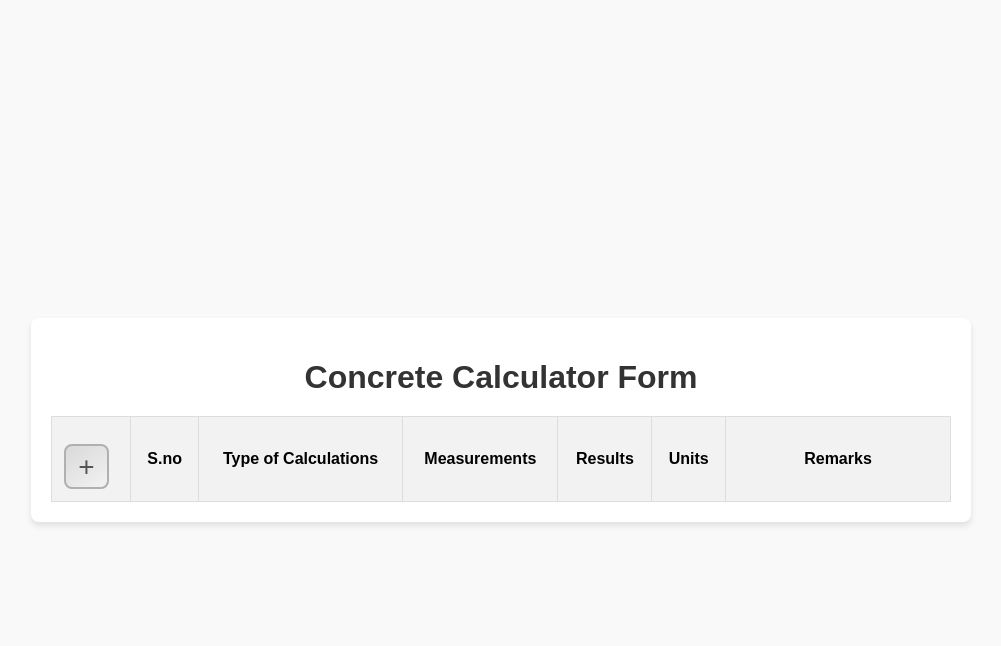
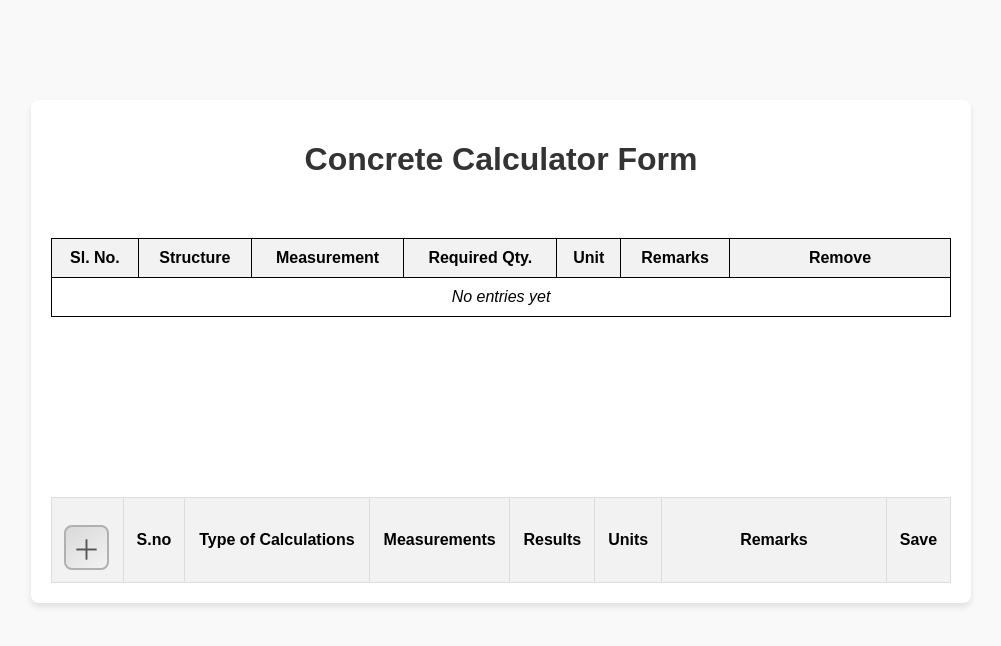
Before and after one commit to NovaWebDesignz/calcform, a React (Create React App) app: page / in a window 1280 px wide. Shown: the top 646 px of the page, without its empty margins (139-1140 px from the left). Built offline with nearby package versions, Linux system fonts and the light colour scheme.

Commit message:
entriees table, new remove bin icon on it, and defaulty now entries table will allways shown if still entries there. More Padding adjustments done

```diff
--- a/package.json
+++ b/package.json
@@ -3,6 +3,8 @@
   "version": "0.1.0",
   "private": true,
   "dependencies": {
+    "@fortawesome/free-solid-svg-icons": "^6.7.2",
+    "@fortawesome/react-fontawesome": "^0.2.2",
     "cra-template": "1.2.0",
     "react": "^18.3.1",
     "react-dom": "^18.3.1",
--- a/src/App.css
+++ b/src/App.css
@@ -1,9 +1,11 @@
 .App {
   text-align: center;
   font-family: Arial, sans-serif;
-  padding: 20px;
+  padding: 10px;
+  padding-top: 100px;
+  padding-bottom: 800px;
   background-color: #f9f9f9;
-  min-height: 100vh;
+  min-height: 10vh;
   display: flex;
   justify-content: center;
   align-items: center;
@@ -21,7 +23,7 @@
 h1 {
   font-size: 2rem;
   color: #333;
-  margin-bottom: 20px;
+  margin-bottom:60px;
 }
 
 .calculator-table {
@@ -47,6 +49,27 @@ h1 {
 .calculator-table tr:hover td {
   background-color: #f1f1f1;
 }
+
+.saved-entries-table {
+  width: 100%;
+  border-collapse: collapse;
+  margin-bottom: 180px;
+}
+
+.saved-entries-table th, .saved-entries-table td {
+  border: 1px solid #000;
+  padding: 10px;
+  text-align: center;
+  font-size: 16px;
+}
+
+.saved-entries-table th {
+  background-color: #f2f2f2;
+  font-weight: bold;
+}
+
+
+
 
 /* General Button Styling - Silver Polished Look */
 .action-btn {
@@ -168,3 +191,49 @@ th:nth-child(7) {
     font-size: 12px; /* Smaller font for better fit */
   }
 }
+
+/* now everything is okay, but imporant update needed i.e. the save button in
+calucution table should changed to save to saved when save clicked and information
+updated to above table, and if user again in the same row made a single change
+attemtpt, it again changed from saved to save, and thus it give otion to save the
+currect changes */
+
+/* Add bottom margin to the remove button to create gap */
+.saved-entries-table td:nth-child(7) {
+  width: 50px; /* Set a fixed width for the remove button column */
+  text-align: center; /* Center horizontally */
+  vertical-align: middle; /* Center vertically */
+  padding: 0; /* Remove padding */
+  padding-bottom: 10px; /* Add some padding to create space below */
+}
+
+/* Remove Button */
+.remove-entry-btn {
+  background-color: lightgrey; /* Background color */
+  color: black; /* Text color */
+  border: 2px solid grey; /* Border color */
+  padding: 10px; /* Size of the button */
+  cursor: pointer; /* Pointer cursor on hover */
+  font-size: 0; /* Remove text, keep only the icon */
+  border-radius: 5px; /* Rounded corners */
+  box-shadow: 0 4px 6px rgba(0, 0, 0, 0.1); /* Soft shadow effect */
+  transition: background-color 0.3s, transform 0.2s ease; /* Smooth transitions */
+  margin-bottom: 10px; /* Add margin below the button for a gap */
+}
+
+/* Hover Effect */
+.remove-entry-btn:hover {
+  background-color: grey; /* Change background color on hover */
+  transform: scale(1.05); /* Slight scale effect on hover */
+}
+
+/* Active state on click */
+.remove-entry-btn:active {
+  transform: scale(0.95); /* Slight shrink effect on click */
+}
+
+/* Icon styling inside the button */
+.remove-entry-btn i {
+  font-size: 20px; /* Set icon size */
+  color: darkgrey; /* Icon color */
+}
--- a/src/App.js
+++ b/src/App.js
@@ -9,14 +9,15 @@ function App() {
   const [popupIndex, setPopupIndex] = useState(null);
   const [measurements, setMeasurements] = useState([]);
   const [results, setResults] = useState([]);
-  const [remarks, setRemarks] = useState([]); // New state for remarks
+  const [remarks, setRemarks] = useState([]);
+  const [savedEntries, setSavedEntries] = useState([]); // Table for saved entries
 
   const handleAddRow = () => {
     setVisibleRows((prev) => prev + 1);
     setSelectedOptions([...selectedOptions, ""]);
     setMeasurements([...measurements, ""]);
     setResults([...results, ""]);
-    setRemarks([...remarks, ""]); // Initialize empty remark
+    setRemarks([...remarks, ""]);
   };
 
   const handleRemoveRow = (index) => {
@@ -24,7 +25,7 @@ function App() {
     setSelectedOptions(selectedOptions.filter((_, i) => i !== index));
     setMeasurements(measurements.filter((_, i) => i !== index));
     setResults(results.filter((_, i) => i !== index));
-    setRemarks(remarks.filter((_, i) => i !== index)); // Remove remark
+    setRemarks(remarks.filter((_, i) => i !== index));
   };
 
   const handleOptionChange = (index, value) => {
@@ -82,7 +83,6 @@ function App() {
       .map((item) => item.value)
       .filter(Boolean)
       .join(" x ");
-
     const newMeasurements = [...measurements];
     newMeasurements[index] = formattedMeasurement;
     setMeasurements(newMeasurements);
@@ -95,16 +95,80 @@ function App() {
     setPopupIndex(null);
   };
 
+  const handleSaveEntry = (index) => {
+    const newEntry = {
+      structure: selectedOptions[index] || "N/A",
+      measurement: measurements[index] || "N/A",
+      requiredQty: results[index] || "N/A",
+      unit: "CBM",
+      remarks: remarks[index] || "",
+    };
+
+    setSavedEntries([newEntry, ...savedEntries]); // Add new entry at the top
+  };
+
+  const handleRemoveSavedEntry = (index) => {
+    const updatedEntries = savedEntries.filter((_, i) => i !== index);
+    setSavedEntries(updatedEntries);
+  };
+
   return (
     <div className="App">
       <header className="App-header">
         <h1>Concrete Calculator Form</h1>
 
+        {/* Add Font Awesome CDN for icons */}
+        <link
+          rel="stylesheet"
+          href="https://cdnjs.cloudflare.com/ajax/libs/font-awesome/5.15.4/css/all.min.css"
+        />
+
+        {/* NEW TABLE FOR SAVED ENTRIES */}
+        <table className="saved-entries-table">
+          <thead>
+            <tr>
+              <th>Sl. No.</th>
+              <th>Structure</th>
+              <th>Measurement</th>
+              <th>Required Qty.</th>
+              <th>Unit</th>
+              <th>Remarks</th>
+              <th>Remove</th>
+            </tr>
+          </thead>
+          <tbody>
+            {savedEntries.length > 0 ? (
+              savedEntries.map((entry, index) => (
+                <tr key={index}>
+                  <td>{index + 1}</td>
+                  <td>{entry.structure}</td>
+                  <td>{entry.measurement}</td>
+                  <td>{entry.requiredQty}</td>
+                  <td>{entry.unit}</td>
+                  <td>{entry.remarks}</td>
+                  <td>
+                    <button className="remove-entry-btn" onClick={() => handleRemoveSavedEntry(index)}>
+                      <i className="fa fa-trash"></i> {/* Trash bin icon */}
+                    </button>
+                  </td>
+                </tr>
+              ))
+            ) : (
+              <tr>
+                <td colSpan="7" style={{ textAlign: "center", fontStyle: "italic" }}>
+                  No entries yet
+                </td>
+              </tr>
+            )}
+          </tbody>
+        </table>
+
+        {/* MAIN FORM TABLE */}
         <table className="calculator-table">
           <thead>
             <tr>
               <th>
-                <button className="action-btn" onClick={handleAddRow}>+</button>
+                <button className="action-btn" onClick={handleAddRow}>＋</button>
               </th>
               <th>S.no</th>
               <th>Type of Calculations</th>
@@ -112,13 +176,14 @@ function App() {
               <th>Results</th>
               <th>Units</th>
               <th>Remarks</th>
+              <th>Save</th>
             </tr>
           </thead>
           <tbody>
             {[...Array(visibleRows)].map((_, index) => (
               <tr key={index}>
                 <td>
-                  <button className="action-btn remove-btn" onClick={() => handleRemoveRow(index)}>-</button>
+                  <button className="action-btn remove-btn" onClick={() => handleRemoveRow(index)}>−</button>
                 </td>
                 <td>{index + 1}</td>
                 <td>
@@ -137,7 +202,7 @@ function App() {
                 </td>
                 <td>{measurements[index] || "Enter measurements"}</td>
                 <td>{results[index] || "N/A"}</td>
-                <td>Cubic Yards</td>
+                <td>CBM</td>
                 <td>
                   <input
                     type="text"
@@ -150,6 +215,9 @@ function App() {
                       setRemarks(newRemarks);
                     }}
                   />
+                </td>
+                <td>
+                  <button className="save-btn" onClick={() => handleSaveEntry(index)}>Save</button>
                 </td>
               </tr>
             ))}
```
Also changed, not shown: 1 other file (tests, documents, lock files or other folders).
